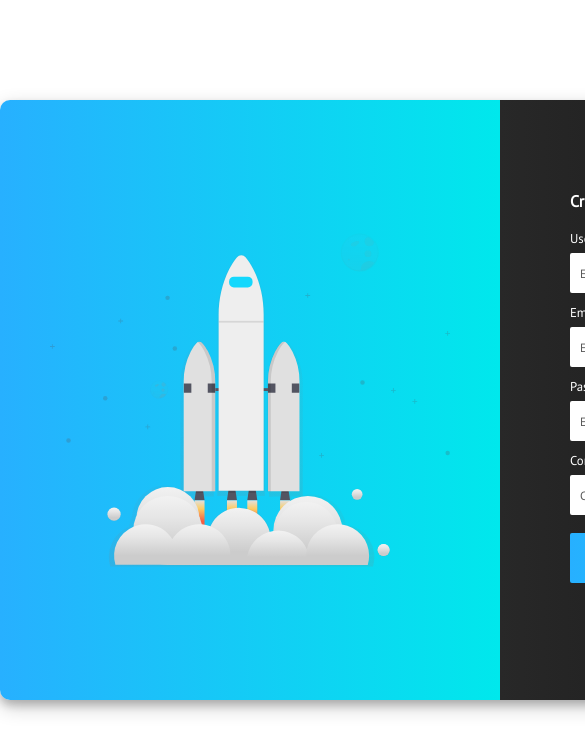
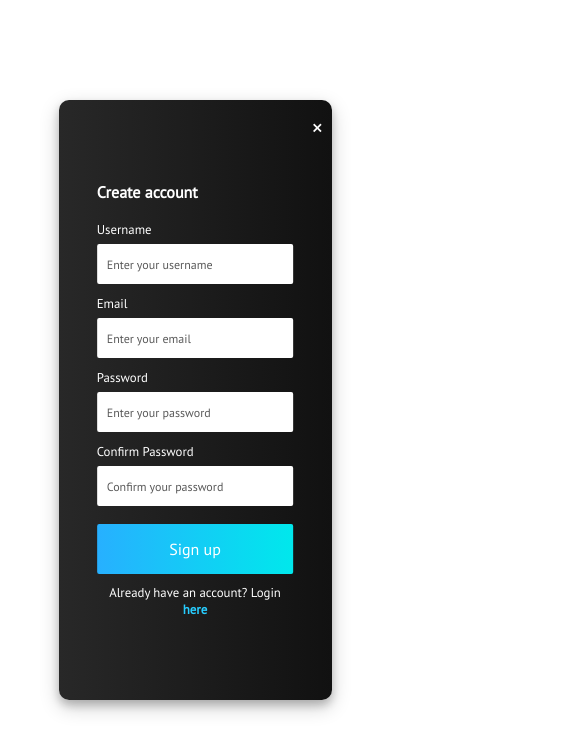
Before and after one commit to devDrodva/form, a React (Create React App) app: page / in a window 390 px wide. Shown: the top 752 px of the page, 585 px wide, since content can reach past the window. Built offline with nearby package versions, Linux system fonts and the light colour scheme.

Commit message:
responsive-form

```diff
--- a/src/Form.css
+++ b/src/Form.css
@@ -1,6 +1,6 @@
 .form-container {
+  width: 1000px;
   margin: 100px auto;
-  width: 1000px;
   box-shadow: 0 5px 8px 0 rgba(0, 0, 0, 0.2), 0 7px 20px 0 rgba(0, 0, 0, 0.2);
   position: relative;
   border-radius: 10px;
@@ -21,11 +21,7 @@
 }
 
 .form-content-left {
-  background: linear-gradient(
-    90deg,
-    rgb(39, 176, 255) 0%,
-    rgb(0, 232, 236) 100%
-  );
+  background: linear-gradient(90deg, rgb(39, 176, 255) 0%, rgb(0, 232, 236) 100%);
   border-radius: 10px 0 0 10px;
   position: relative;
 }
@@ -34,7 +30,7 @@
   width: 80%;
   height: 80%;
   position: absolute;
-  top: 50%;
+  top: 70%;
   left: 50%;
   transform: translate(-50%, -50%);
 }
@@ -120,11 +116,7 @@
   height: 50px;
   margin-top: 10px;
   border-radius: 2px;
-  background: linear-gradient(
-    90deg,
-    rgb(39, 176, 255) 0%,
-    rgb(0, 232, 236) 100%
-  );
+  background: linear-gradient(90deg, rgb(39, 176, 255) 0%, rgb(0, 232, 236) 100%);
   outline: none;
   border: none;
   color: #fff;
@@ -133,11 +125,7 @@
 
 .form-input-btn:hover {
   cursor: pointer;
-  background: linear-gradient(
-    90deg,
-    rgb(39, 143, 255) 0%,
-    rgb(12, 99, 250) 100%
-  );
+  background: linear-gradient(90deg, rgb(39, 143, 255) 0%, rgb(12, 99, 250) 100%);
   transition: all 0.4s ease-out;
 }
 
@@ -154,3 +142,79 @@
   color: #27cdff;
   font-weight: 600;
 }
+
+@media (max-width: 1000px) {
+  .form-container {
+    width: 95%;
+    margin: 100px auto;
+    box-shadow: 0 5px 8px 0 rgba(0, 0, 0, 0.2), 0 7px 20px 0 rgba(0, 0, 0, 0.2);
+    position: relative;
+    border-radius: 10px;
+    height: 600px;
+    display: grid;
+    grid-template-columns: 1fr 1fr;
+  }
+  .form-img {
+    position: absolute;
+    top: 60%;
+    left: 50%;
+    transform: translate(-50%, -50%);
+  }
+}
+
+@media (max-width: 800px) {
+  .form-container {
+    width: 90%;
+    margin: 100px auto;
+    box-shadow: 0 5px 8px 0 rgba(0, 0, 0, 0.2), 0 7px 20px 0 rgba(0, 0, 0, 0.2);
+    position: relative;
+    border-radius: 10px;
+    height: 600px;
+    display: grid;
+    grid-template-columns: 1fr 1fr;
+  }
+  .form-img {
+    position: absolute;
+    top: 40%;
+    left: 50%;
+    transform: translate(-50%, -50%);
+  }
+}
+
+@media (max-width: 650px) {
+  .form-container {
+    width: 85%;
+    margin: 100px auto;
+    box-shadow: 0 5px 8px 0 rgba(0, 0, 0, 0.2), 0 7px 20px 0 rgba(0, 0, 0, 0.2);
+    position: relative;
+    border-radius: 10px;
+    height: 600px;
+    display: grid;
+    grid-template-columns: 1fr 1fr;
+  }
+  .form-img {
+    position: absolute;
+    top: 17%;
+    left: 50%;
+    transform: translate(-50%, -50%);
+  }
+}
+
+@media (max-width: 580px) {
+  .form-container {
+    width: 70%;
+    margin: 100px auto;
+    box-shadow: 0 5px 8px 0 rgba(0, 0, 0, 0.2), 0 7px 20px 0 rgba(0, 0, 0, 0.2);
+    position: relative;
+    border-radius: 10px;
+    height: 600px;
+    display: grid;
+    grid-template-columns: 1fr;
+  }
+  .form-content-left {
+    display: none;
+  }
+  .form-content-right {
+    border-radius: 10px;
+  }
+}
--- a/src/FormSignup.js
+++ b/src/FormSignup.js
@@ -61,7 +61,7 @@ const FormSignup = ({ submitForm }) => {
             value={values.password2}
             onChange={handleChange}
           />
-          {hiddenPassword2ErrorText ? errors.password2 && <p>{errors.password2}</p> : null }
+          {hiddenPassword2ErrorText ? errors.password2 && <p>{errors.password2}</p> : null}
         </div>
         <button className='form-input-btn' type='submit'>
           Sign up
```
